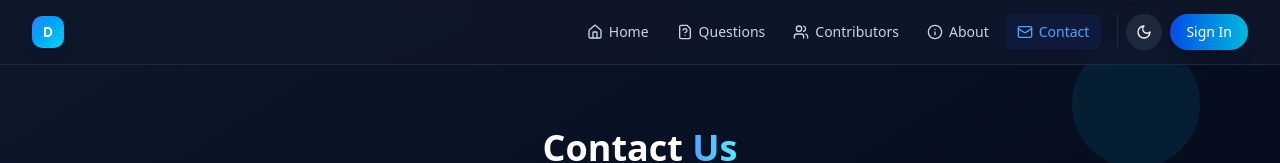
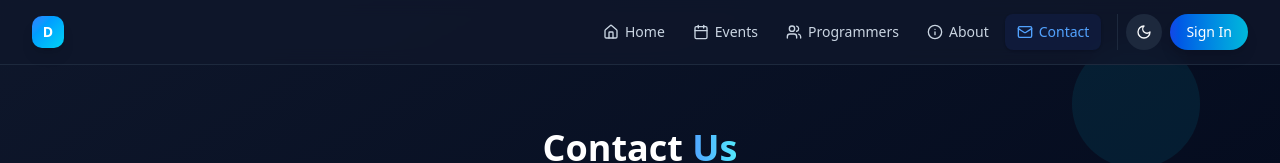
Before and after one commit to itsourov/DIUACM, a Next.js app: page /contact in a window 1280 px wide. Shown: the top 163 px of the page. Built offline with nearby package versions, Linux system fonts and the light colour scheme; no server answers.

Commit message:
feat: update navbar menu items to include Events and remove Questions

```diff
--- a/components/navbar.tsx
+++ b/components/navbar.tsx
@@ -13,12 +13,12 @@ import {
   Menu,
   X,
   Home,
-  FileQuestion,
   Users,
   Info,
   LogOut,
   User,
   Mail,
+  Calendar,
 } from "lucide-react";
 import {
   DropdownMenu,
@@ -33,8 +33,8 @@ import { useSession, signOut } from "next-auth/react";
 // Memoized menu items for better performance
 const menuItems = [
   { name: "Home", href: "/", icon: Home },
-  { name: "Questions", href: "/questions", icon: FileQuestion },
-  { name: "Contributors", href: "/contributors", icon: Users },
+  { name: "Events", href: "/events", icon: Calendar },
+  { name: "Programmers", href: "/programmers", icon: Users },
   { name: "About", href: "/about", icon: Info },
   { name: "Contact", href: "/contact", icon: Mail },
 ];
```
